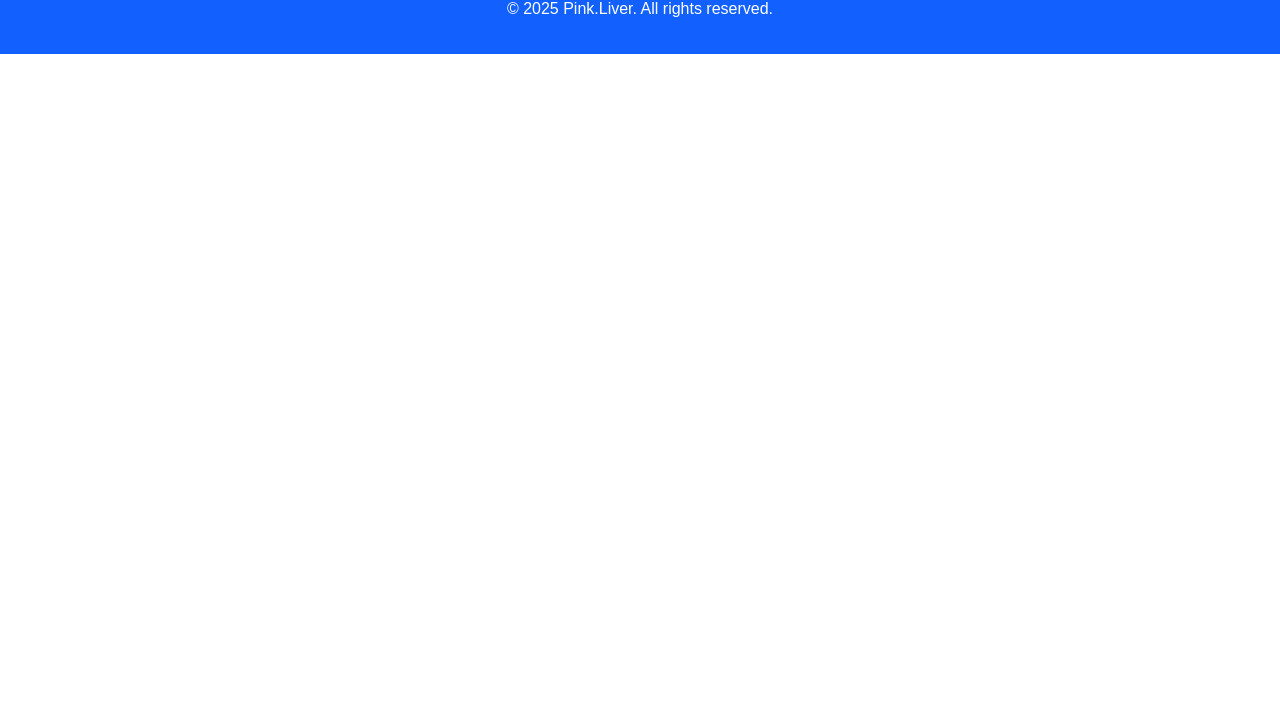
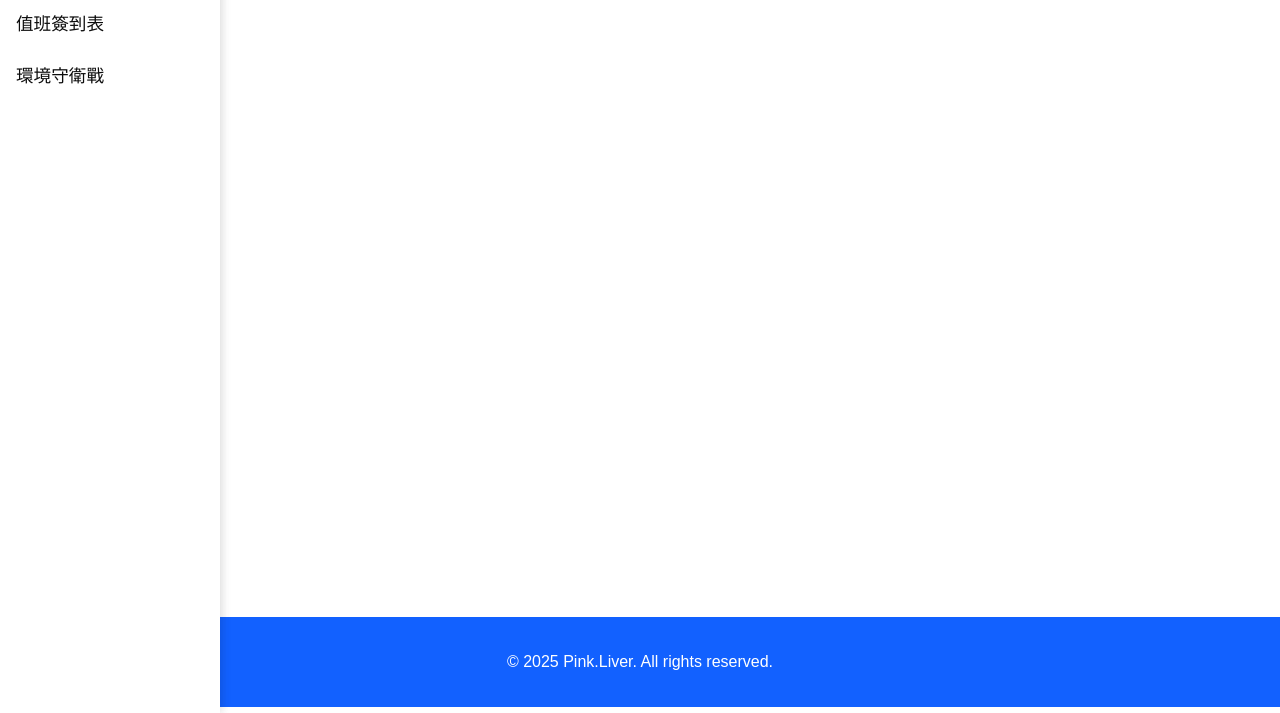
Before and after one commit to pink-liver/pink-liver.github.io, a plain HTML site: page index.html in a window 1280 px wide. Shown: the part 87-800 px from the top of the page. Drawn offline with Linux system fonts and the light colour scheme.

Commit message:
feat: add sidebar

```diff
--- a/css/style.css
+++ b/css/style.css
@@ -21,6 +21,68 @@ body {
   color: var(--dark);
 }
 
+/* Sidebar */
+.sidebar {
+  position: fixed;
+  top: 0;
+  left: 0;
+  height: 100vh;
+  width: 220px;
+  background: #fff;
+  box-shadow: 2px 0 10px rgba(0, 0, 0, 0.08);
+  z-index: 1100;
+  display: flex;
+  flex-direction: column;
+  align-items: flex-start;
+}
+
+.sidebar-nav {
+  width: 100%;
+  padding: 0 1rem;
+  display: flex;
+  flex-direction: column;
+  gap: 2rem;
+  background: #fff;
+  box-shadow: 2px 0 10px rgba(0, 0, 0, 0.08);
+  min-height: 100vh;
+}
+
+.sidebar-logo h1 {
+  color: var(--primary-blue);
+  text-align: center;
+  font-size: 1.3rem;
+  margin-top: 2rem;
+}
+
+.sidebar-links {
+  list-style: none;
+  display: flex;
+  flex-direction: column;
+  gap: 1.5rem;
+  padding-left: 0;
+}
+
+.sidebar-links a {
+  text-decoration: none;
+  color: var(--dark);
+  font-weight: 500;
+  font-size: 1.1rem;
+  transition: color 0.3s;
+}
+
+.sidebar-links a:hover,
+.sidebar-links a.active {
+  color: var(--primary-blue);
+}
+
+/* Main */
+.main-content {
+  margin-left: 240px; /* sidebar width (220px) + 20px gap */
+  padding: 2rem;
+  max-height: 100vh;
+  min-height: calc(100vh - 6rem);
+}
+
 /* Footer */
 footer {
   background-color: var(--primary-blue);
@@ -28,3 +90,22 @@ footer {
   padding: 2rem 0;
   text-align: center;
 }
+
+@media (max-width: 700px) {
+  .sidebar {
+    position: relative;
+    width: 100%;
+    height: auto;
+    box-shadow: none;
+  }
+
+  .sidebar-nav {
+    min-height: auto;
+    padding-bottom: 0.5rem;
+  }
+
+  .main-content {
+    margin-left: 0;
+    padding: 1rem;
+  }
+}
--- a/index.html
+++ b/index.html
@@ -7,7 +7,39 @@
     <link rel="stylesheet" href="css/style.css" />
   </head>
   <body>
-    <h1>嗨，這裡是厭世診所，內容尚在製作中，敬請期待！</h1>
+    <!-- Sidebar -->
+    <aside class="sidebar">
+      <nav class="sidebar-nav">
+        <div class="sidebar-logo">
+          <h1>厭世診所</h1>
+        </div>
+        <ul class="sidebar-links">
+          <li>
+            <a
+              href="https://pink-liver.github.io/check-in"
+              class="nav-link"
+              target="_blank"
+            >
+              值班簽到表
+            </a>
+          </li>
+          <li>
+            <a
+              href="https://pink-liver.github.io/battle-for-the-environment/"
+              class="nav-link"
+              target="_blank"
+            >
+              環境守衛戰
+            </a>
+          </li>
+        </ul>
+      </nav>
+    </aside>
+
+    <!-- Main -->
+    <main class="main-content">
+      <h1>嗨，這裡是厭世診所，內容尚在製作中，敬請期待！</h1>
+    </main>
 
     <!-- Footer -->
     <footer>
```
